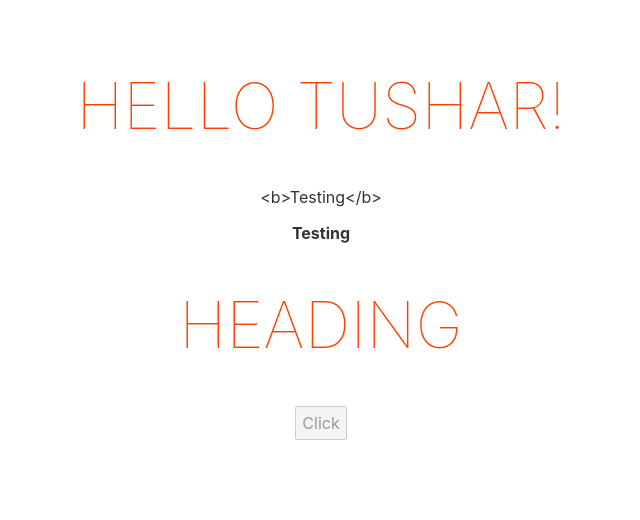
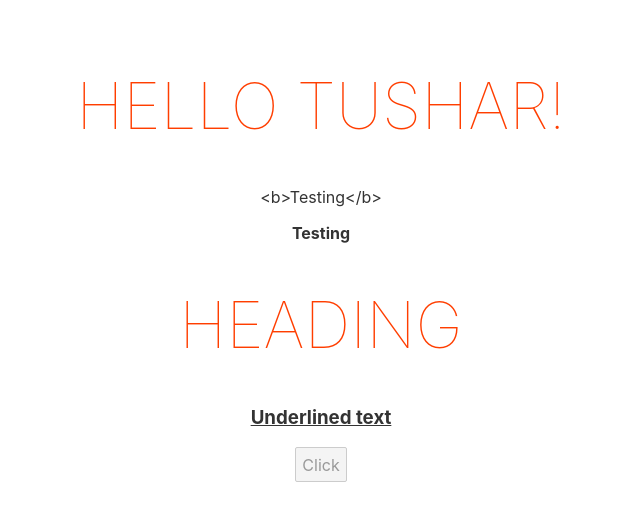
Before and after one commit to tushargarg0987/Hello-Svelte, a Svelte app: page / in a window 1280 px wide. Shown: the top 520 px of the page, without its empty margins (319-959 px from the left). Built offline with nearby package versions, Linux system fonts and the light colour scheme.

Commit message:
adding css classes

```diff
--- a/src/App.svelte
+++ b/src/App.svelte
@@ -13,12 +13,17 @@
 	<!-- <h1 id={id}>Heading</h1> -->
 	<!-- or better way -->
 	<h1 {id}>Heading</h1>
+	<h3 class="underline">Underlined text</h3>
 
 	<!-- <button disabled={disabled}>Click</button> -->
 	<button {disabled}>Click</button>
 </main>
 
 <style>
+	.underline{
+		text-decoration: underline;
+	}
+
 	main {
 		text-align: center;
 		padding: 1em;
```
